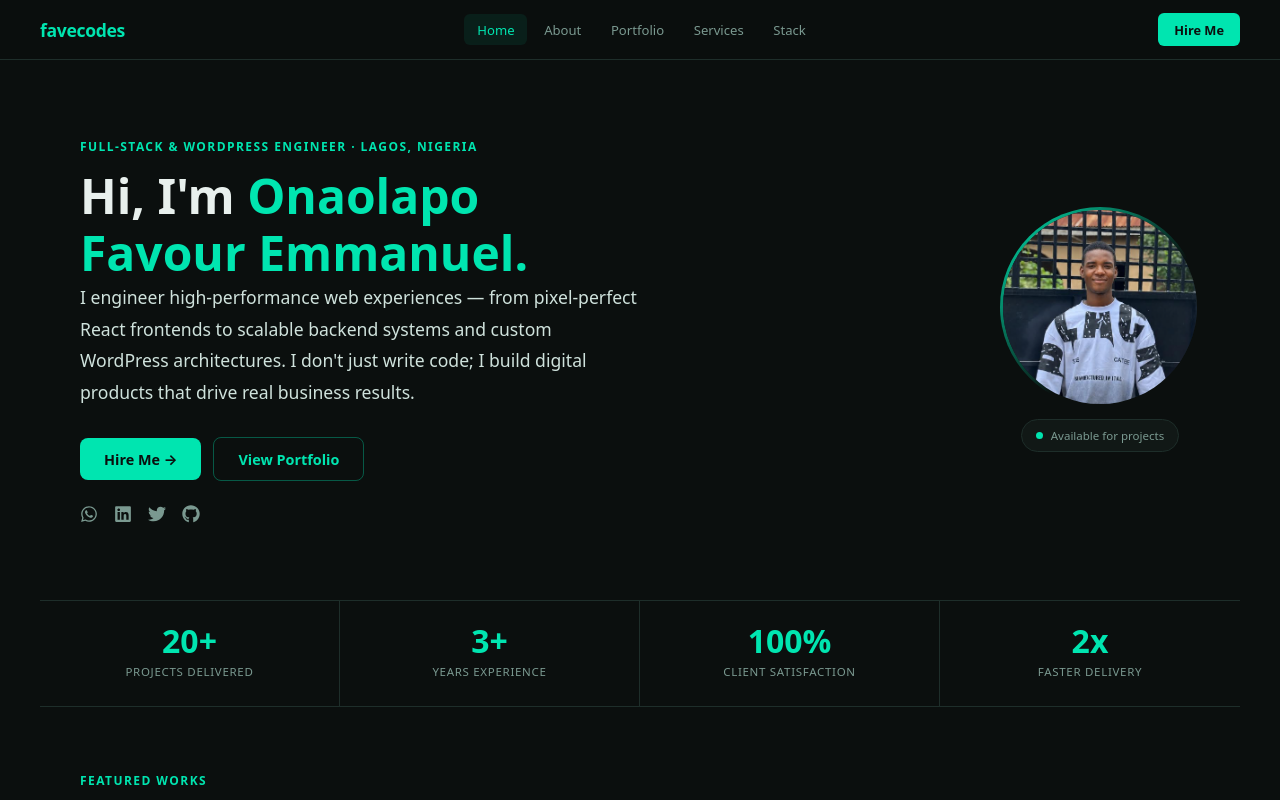
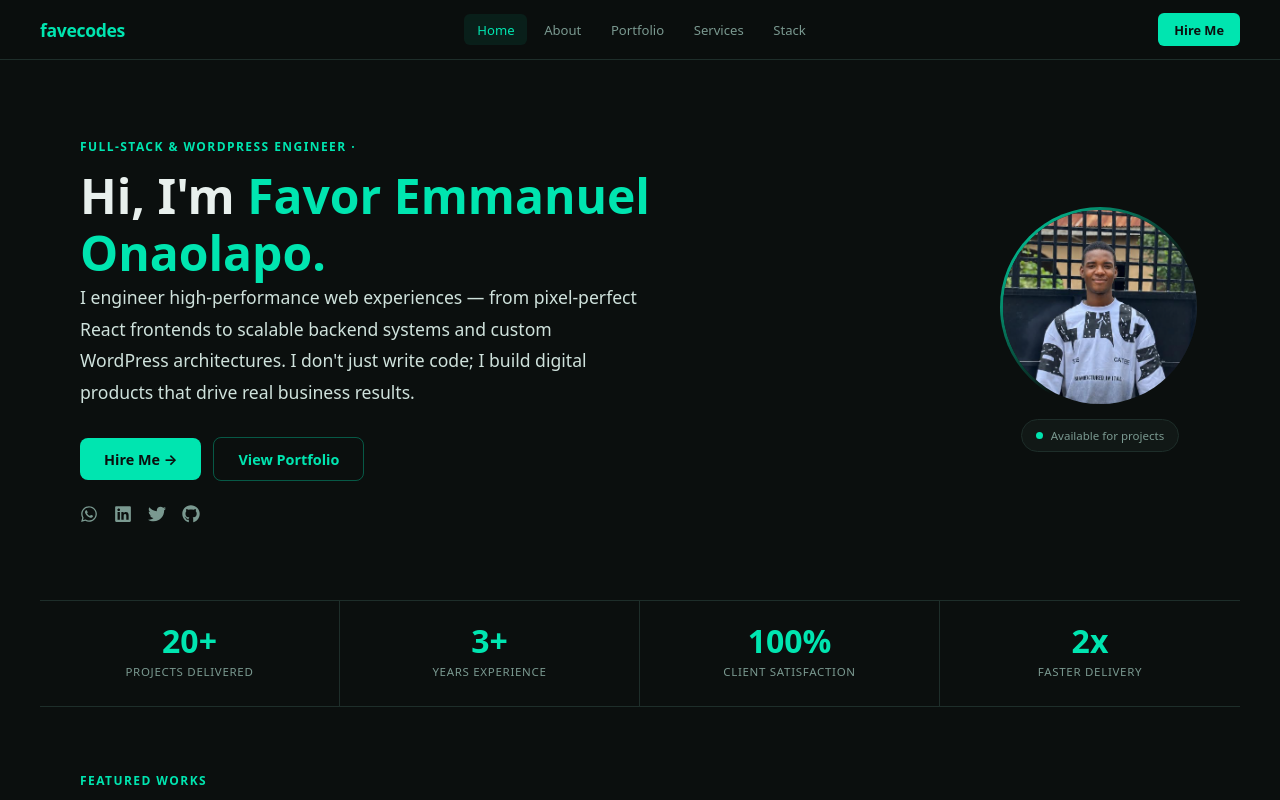
Before and after one commit to Favecode/my_portfolio, a React (Vite) app: page / in a window 1280 px wide. Shown: the top 800 px of the page. Built offline with nearby package versions, Linux system fonts and the light colour scheme.

Commit message:
new work

```diff
--- a/src/components/Home.jsx
+++ b/src/components/Home.jsx
@@ -59,10 +59,10 @@ export default function Home({ setPage }) {
       {/* ── HERO ── */}
       <div className="home-hero">
         <div className="home-hero-text">
-          <div className="eyebrow">Full-Stack &amp; WordPress Engineer · Lagos, Nigeria</div>
+          <div className="eyebrow">Full-Stack &amp; WordPress Engineer ·</div>
 
           <h1 className="hero-title">
-            Hi, I'm <span>Onaolapo<br />Favour Emmanuel.</span>
+            Hi, I'm <span> Favor Emmanuel<br />Onaolapo.</span>
           </h1>
 
           <p className="hero-sub">
```
